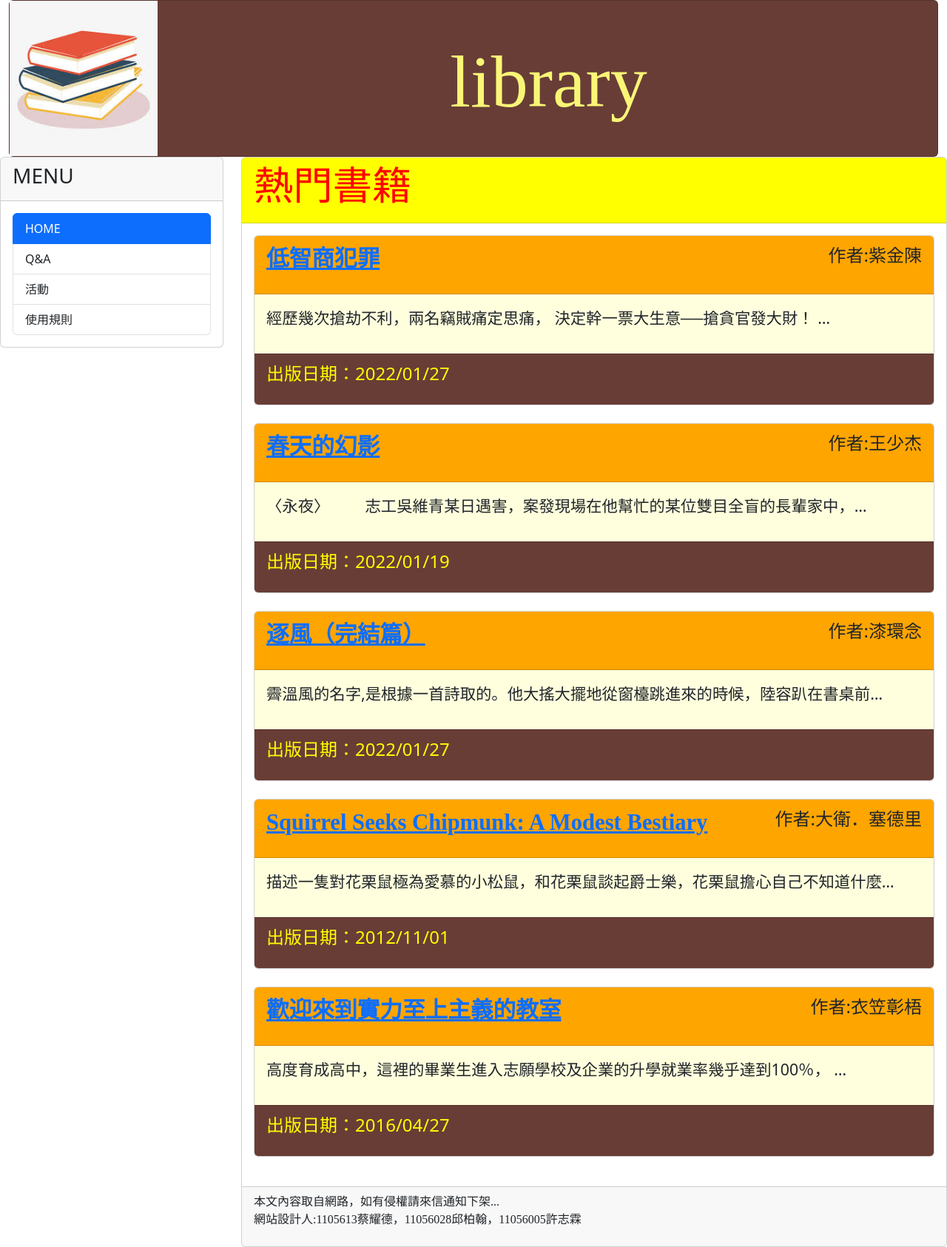
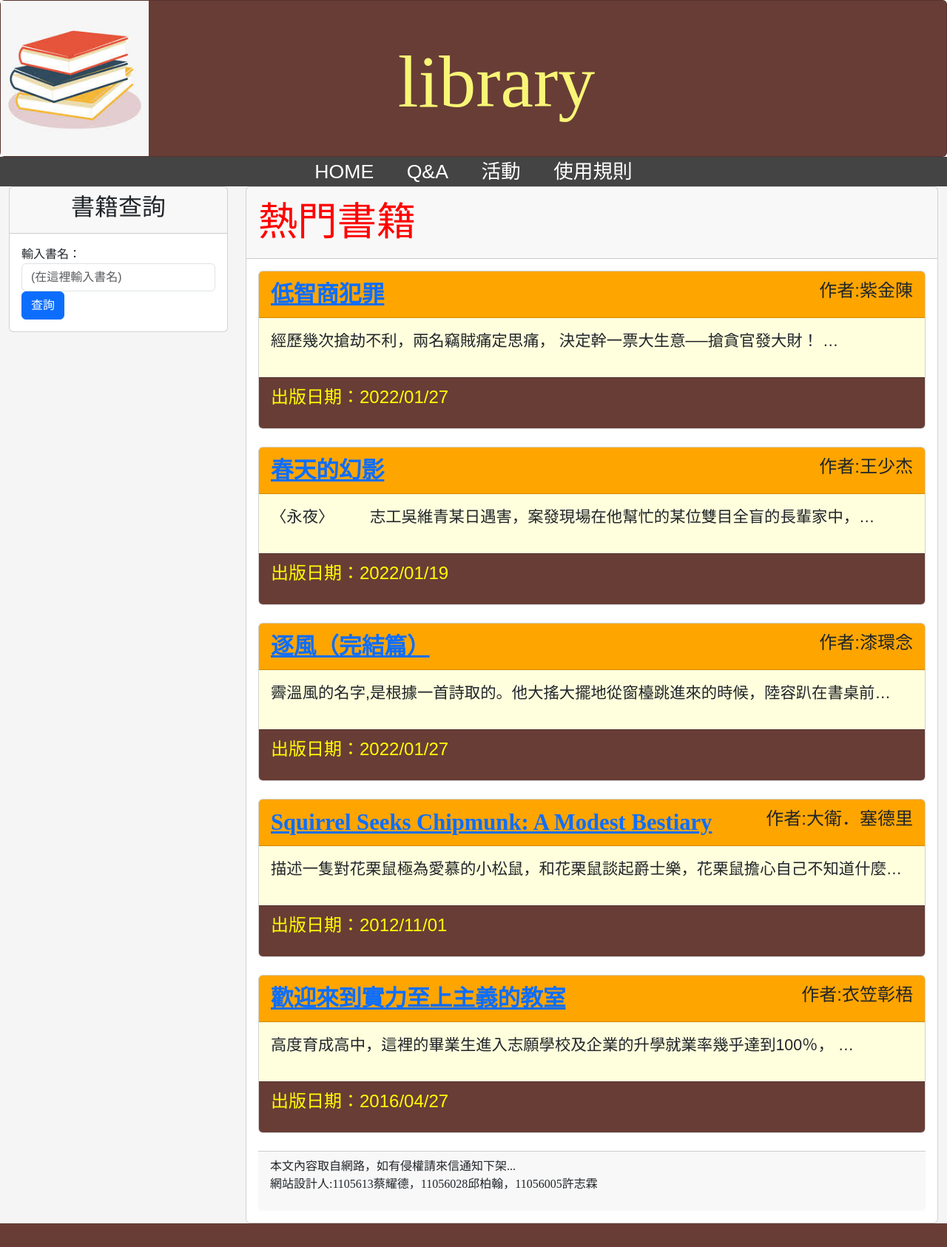
Before and after one commit to chubohan/libraryyyyyy, a Django app: page / in a window 1280 px wide. Shown: the whole page at 74% size. After the commit the page ends 1654 px from the top, so only its background shows below. Run offline with Django 4.2, Linux system fonts and the light colour scheme; data comes from the database, SQL or seed files in the repository; both versions use the stored data as it was after the commit.

Commit message:
應該有改吧

```diff
--- a/library/settings.py
+++ b/library/settings.py
@@ -10,6 +10,7 @@
 https://docs.djangoproject.com/en/4.2/ref/settings/
 """
 
+APPEND_SLASH = False
 from pathlib import Path
 
 # Build paths inside the project like this: BASE_DIR / 'subdir'.
@@ -23,7 +24,7 @@
 SECRET_KEY = 'django-insecure-a!)pga0-%^(=*n^nd)cy9r861rqegzt$^3u6tco8lo!dekrldw'
 
 # SECURITY WARNING: don't run with debug turned on in production!
-DEBUG = True
+DEBUG = False
 
 ALLOWED_HOSTS = ['*']
 
--- a/library/urls.py
+++ b/library/urls.py
@@ -16,12 +16,14 @@
 """
 from django.contrib import admin
 from django.urls import path
-from mysite import views as mv
+from mysite import views
+from mysite.views import search_books
 urlpatterns = [
     path('admin/', admin.site.urls),
-    path('',mv.homepage,name='homepage'), #連到view的homepage
-    path('post/<slug:slug>/',mv.showpost,name="showpost"),
-    path('function1/<slug:slug>/', mv.function1, name='function1'),
-    path('function2/<slug:slug>/', mv.function2, name='function2'),
-    path('function/<slug:slug>/', mv.function, name='function'),
+    path('',views.homepage,name='homepage'), #連到view的homepage
+    path('post/<slug:slug>/',views.showpost,name="showpost"),
+    path('function1/<slug:slug>/', views.function1, name='function1'),
+    path('function2/<slug:slug>/', views.function2, name='function2'),
+    path('function/<slug:slug>/', views.function, name='function'),
+    path('search_books/',views.search_books, name='search_books')
 ]
--- a/mysite/admin.py
+++ b/mysite/admin.py
@@ -1,5 +1,6 @@
 from django.contrib import admin
-from mysite.models import Post,Function,Function1,Function2
+from mysite.models import Post,Function,Function1,Function2,SearchKeyword
+admin.site.register(SearchKeyword)
 # Register your models here.
 
 class PostAdmin(admin.ModelAdmin):
--- a/mysite/apps.py
+++ b/mysite/apps.py
@@ -1,6 +1,9 @@
 from django.apps import AppConfig
-
+from flask import Flask, render_template, request
+import sqlite3
 
 class MysiteConfig(AppConfig):
     default_auto_field = 'django.db.models.BigAutoField'
     name = 'mysite'
+
+from django.shortcuts import render
--- a/mysite/models.py
+++ b/mysite/models.py
@@ -37,3 +37,10 @@
     slug3 = models.CharField(max_length=200, default='your_default_value_here')
     def __str__(self):
         return self.activity
+
+
+class SearchKeyword(models.Model):
+    keyword = models.TextField()
+
+    def __str__(self):
+        return self.keyword
--- a/mysite/views.py
+++ b/mysite/views.py
@@ -1,7 +1,10 @@
 from django.shortcuts import render
-from mysite.models import Post,Function,Function1,Function2
+from mysite.models import Post,Function,Function1,Function2,SearchKeyword
 from datetime import datetime
 from django.shortcuts import redirect
+from django.http import HttpResponse
+from django.views.decorators.csrf import csrf_protect
+
 # Create your views here.
 def homepage(request):
     selected_menu = request.GET.get('menu','home') #預設
@@ -45,6 +48,13 @@
     except Function.DoesNotExist:
         return redirect("/")
 
+def search_books(request):
+    if request.method == 'GET':
+        search_query = request.GET.get('keyword', '')
+        books = Post.objects.filter(title__icontains=search_query)
+        return render(request, 'search.html', {'books': books})
+    else:
+        return render(request, 'search.html', {'books': []})
 
 '''
 function1=Function1.objects.all()
@@ -55,4 +65,5 @@
         return render(request, 'book.html', {'book': book})
     except Book1.DoesNotExist:
         return redirect("/")
+
 '''
--- a/template/base.html
+++ b/template/base.html
@@ -1,61 +1,95 @@
-<!DOCTYPE <!DOCTYPE html>
-<!--[if lt IE 7]>      <html class="no-js lt-ie9 lt-ie8 lt-ie7"> <![endif]-->
-<!--[if IE 7]>         <html class="no-js lt-ie9 lt-ie8"> <![endif]-->
-<!--[if IE 8]>         <html class="no-js lt-ie9"> <![endif]-->
-<!--[if gt IE 8]>      <html class="no-js"> <!--<![endif]-->
+<!DOCTYPE html>
 <html>
-    <!--共用模板-->
 <head>
     <meta charset="utf-8">
     <meta http-equiv="X-UA-Compatible" content="IE=edge">
-        <title>
-            {% block title %}歡迎使用圖書館{% endblock %}
-        </title>
+    <title>{% block title %}歡迎使用圖書館{% endblock %}</title>
     <meta name="description" content="">
-        <meta name="viewport" content="width=device-width, initial-scale=1"> <!--偵測裝置大小-->
-        <link href="https://cdn.jsdelivr.net/npm/bootstrap@5.3.2/dist/css/bootstrap.min.css" rel="stylesheet" integrity="sha384-T3c6CoIi6uLrA9TneNEoa7RxnatzjcDSCmG1MXxSR1GAsXEV/Dwwykc2MPK8M2HN" crossorigin="anonymous"><!--css-->
-        <!--複製Bootstradp-->
-        <!--<link href="static/css/header.css" rel="stylesheet" />-->
+    <meta name="viewport" content="width=device-width, initial-scale=1">
+    <link href="https://cdn.jsdelivr.net/npm/bootstrap@5.3.2/dist/css/bootstrap.min.css" rel="stylesheet" integrity="sha384-T3c6CoIi6uLrA9TneNEoa7RxnatzjcDSCmG1MXxSR1GAsXEV/Dwwykc2MPK8M2HN" crossorigin="anonymous">
+    <style>
+        body {
+            font-family: Arial, sans-serif;
+            background-color: #f5f5f5;
+            margin: 0;
+            padding: 0;
+        }
+        header {
+            background-color: #333;
+            color: #fff;
+            text-align: center;
+            padding: 20px;
+        }
+        nav {
+            background-color: #444;
+            text-align: center;
+        }
+        nav a {
+            text-decoration: none;
+            color: #fff;
+            padding: 10px 20px;
+        }
+        nav a:hover {
+            background-color: #555;
+        }
+        .container {
+            max-width: 1200px;
+            margin: 0 auto;
+            padding: 20px;
+        }
+
+
+        .list-group a {
+            text-decoration: none;
+            color: #333;
+        }
+        .list-group a.active {
+            background-color: #444;
+            color: #fff;
+        }
+    </style>
 </head>
 <body>
-        <!--[if lt IE 7]>
-            <p class="browsehappy">You are using an <strong>outdated</strong> browser. Please <a href="#">upgrade your browser</a> to improve your experience.</p>
-        <![endif]-->
+    {% include "header.html" %}
+    <nav>
+        <a href="/" style="font-size: 20pt;">HOME</a>
+        <a href="/?menu=qa" style="font-size: 20pt;">Q&A</a>
+        <a href="/?menu=activity" style="font-size: 20pt;">活動</a>
+        <a href="/?menu=rule" style="font-size: 20pt;">使用規則</a>
+    </nav>
     <div class="container-fluid">
-            {% include 'header.html' %}
-            <div class="row"> <!--切row-->
-                <div class="col-sm-3 col-md-3"> <!--切row 3/12 在左邊-->
+        <div class="row">
+            <div class="col-sm-3 col-md-3">
                 <div class="card">
                     <div class="card-header">
-                            <h3>MENU</h3>
+                        <h2 style="text-align: center;font-family: 標楷體;">書籍查詢</h2>
                     </div>
                     <div class="card-body">
-                            <div class="list-group">
-                                <a href="/" class="list-group-item {% if selected_menu == 'home' %}active{% endif %}">HOME</a>
-                                <a href="?menu=qa" class="list-group-item {% if selected_menu == 'qa' %}active{% endif %}">Q&A</a>
-                                <a href="?menu=activity" class="list-group-item {% if selected_menu == 'activity' %}active{% endif %}">活動</a>
-                                <a href="?menu=rule" class="list-group-item {% if selected_menu == 'rule' %}active{% endif %}">使用規則</a>
+                        <form action="/search_books/" method="get">
+                            <div class="form-group">
+                                <label for="keyword">輸入書名：</label>
+                                <input type="text" class="form-control" id="keyword" name="keyword" placeholder="(在這裡輸入書名)">
+                            </div>
+                            <button type="submit" class="btn btn-primary" style="text-align: center;">查詢</button>
+                        </form>
                     </div>
                 </div>
             </div>
-                </div>
-                <div class="col-sm-9 col-md-9"><!--切row 9/12 在右邊-->
+            <div class="col-sm-9 col-md-9">
                 <div class="card">
-                    <div class="card-header" style="background-color:yellow ;">
-                        <a style="font-family: FZYaoTi;color: red;font-size: 40pt;">{% block headmessage %}</a>
+                    <div class="card-header">
+                        {% block headmessage %}
                             {% endblock %}
                     </div>
                     <div class="card-body">
-                        {% block content %} {% endblock %}
-                    </div>
-                    <div class="card-footer">
-                        {% include 'footer.html' %}
+                        {% block content %}{% endblock %}
+                    <div class="card-footer">{% include 'footer.html'%}</div>
                     </div>
                 </div>
             </div>
         </div>
     </div>
-        <script src="" async defer></script>
+    </div>
     <script src="https://cdn.jsdelivr.net/npm/bootstrap@5.3.2/dist/js/bootstrap.bundle.min.js" integrity="sha384-C6RzsynM9kWDrMNeT87bh95OGNyZPhcTNXj1NW7RuBCsyN/o0jlpcV8Qyq46cDfL" crossorigin="anonymous"></script>
 </body>
 </html>
--- a/template/header.html
+++ b/template/header.html
@@ -6,7 +6,7 @@
 <div class='card' style="color:#F9F676; background-color:#683D36;">
     <div>
         <img src="{% static "images/images.jpg" %}" align="left" width="200">
-        <h1 style="font-size: 100px;text-align: center;margin-top: 50;font-family: Algerian;">library</div>
+        <h1 style="font-size: 100px;margin-left: 42%;margin-top: 50px;font-family: Algerian;">library</div>
     </div>
 </div>
 <!--#1F10E2-->
--- a/template/index.html
+++ b/template/index.html
@@ -1,14 +1,16 @@
 {% extends "base.html" %}
 {% block title %}{% endblock title %}
 {% block headmessage %}
+
+<!-- 添加書籍查詢表單 -->
 {% if selected_menu == "home" %}
-    <h3 style='font-family:標楷體;'>熱門書籍</a>
+    <a style="font-family: FZYaoTi;color: red;font-size: 40pt;">熱門書籍</a>
     {% elif selected_menu == "qa" %}
-        <h3 style='font-family:標楷體;'>常見問答</a>
+        <h3 style='font-family:標楷體;font-size: 25pt;'>常見問答</a>
     {% elif selected_menu == "activity" %}
-        <h3 style='font-family:標楷體;'>活動相關事項</a>
+        <h3 style='font-family:標楷體;font-size: 25pt;'>活動相關事項</a>
     {% elif selected_menu == "rule" %}
-        <h3 style='font-family:標楷體;'>圖書館須注意哪些事項?</a>
+        <h3 style='font-family:標楷體;font-size: 25pt;'>圖書館須注意哪些事項?</a>
     {% endif %}
 {% endblock headmessage %}
 {% block content %} <!--顯示區 物件導向去處理-->
@@ -17,7 +19,7 @@
         <div class='card'> <!--用card顯示-->
             <div style="background-color:orange;" class='card-header'>
                 <p>
-                    <a style='font-family:微軟正黑體;font-size:23pt;font-weight:bold;' href='/post/{{post.slug}}'>{{ post.title }}</a>
+                    <a style='font-family:微軟正黑體;font-size:23pt;font-weight:bold;float: left;' href='/post/{{post.slug}}/'>{{ post.title }}</a>
                     <a style="font-size: 18pt; float: right;">作者:{{post.author}}</a>
                 </p>
             </div>
@@ -50,9 +52,9 @@
     {% elif selected_menu == "activity" %}
     {% for function2 in abc %}
     <div class='card'>
-        <div class='card-header'>
+        <div class='card-header' style="background-color:orange;">
             <p style='font-family:微軟正黑體;font-size:14pt;font-weight:bold;'>
-                <a href='/function2/{{function2.slug3}}'>{{function2.activity}}</a>
+                <a href='/function2/{{function2.slug3}}/'>{{function2.activity}}</a>
             </p>
         </div>
         <div class='card-body' style='background-color:#ffffdd'>
@@ -66,9 +68,9 @@
     {% elif selected_menu == "rule" %}
     {% for function in abc %}
     <div class='card'>
-        <div class='card-header'>
+        <div class='card-header' style="background-color:orange;">
             <p style='font-family:微軟正黑體;font-size:14pt;font-weight:bold;'>
-                <a href='/function/{{function.slug1}}'>規則{{function.id}}</a>
+                <a href='/function/{{function.slug1}}/'>規則{{function.id}}</a>
             </p>
         </div>
     </div>
```
Also changed, not shown: template/search.html (added, +16 -0 lines), db.sqlite3, mysite/migrations/0024_searchkeyword.py (added). Lines whose indentation alone changed are shown as unchanged.
